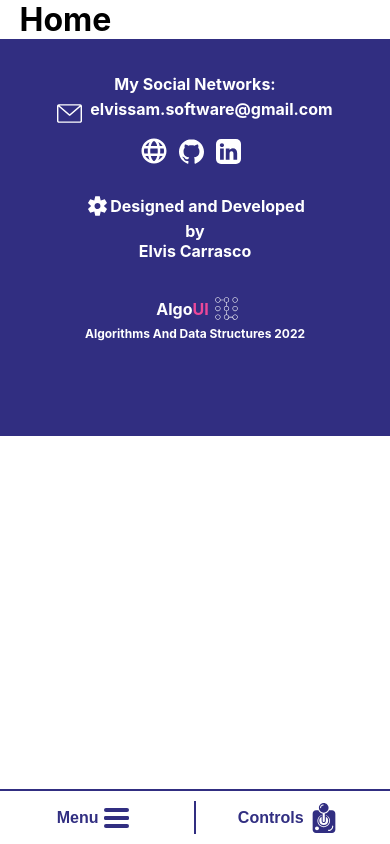
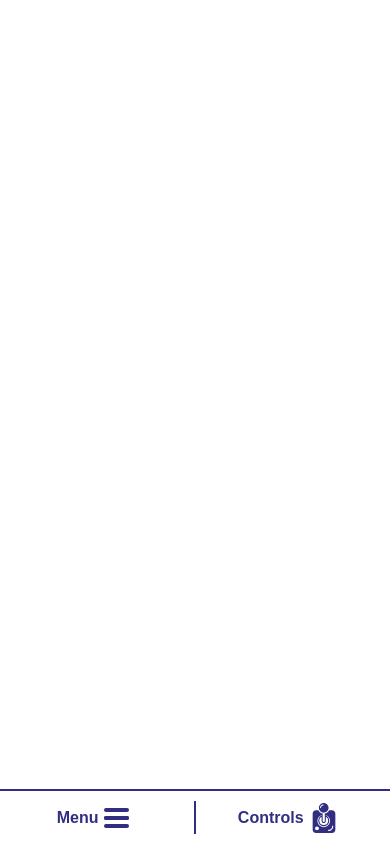
Before and after one commit to Elvissamir/Algoui, a React (Create React App) app: page / in a window 390 px wide. Both pictures are taken after a click on the button "Controls". Built offline with nearby package versions, Linux system fonts and the light colour scheme.

Commit message:
Extract logic for showing MobileControls component to ShowMobileControls component

```diff
--- a/src/layout/Layout.tsx
+++ b/src/layout/Layout.tsx
@@ -12,6 +12,7 @@ import MobileControlsContext from "../context/MobileControlsContext"
 import ShowMobileMenu from "./ShowMobileMenu"
 import ShowNavbar from "./ShowNavbar"
 import ShowMobilebar from "./ShowMobilebar"
+import ShowMobileControls from "./ShowMobileControls"
 
 const Layout = () => {
     const [showMenu, setShowMenu] = useState(false)
@@ -35,7 +36,8 @@ const Layout = () => {
             <ShowMobileMenu showMenu={showMenu} />
             <ShowNavbar />
             <MobileControlsContext.Provider value={{ mobileControls, setMobileControls }}>
-
+                <ShowMobileControls
+                    showControls={showControls} />
                 <ShowMobilebar
                     showMenu={showMenu}
                     toggleMenu={handleToggleMenu}
--- /dev/null
+++ b/src/layout/ShowMobileControls.tsx
@@ -0,0 +1,30 @@
+import { AnimatePresence, motion } from "framer-motion"
+import useWindowResize from "../hooks/useWindowResize"
+import MobileControls from "./MobileControls"
+
+interface ShowMobileControlsProps {
+    showControls: boolean
+}
+
+const ShowMobileControls = ({ showControls }: ShowMobileControlsProps) => {
+    const { windowSize } = useWindowResize()
+
+    return (
+        <>
+            { windowSize.width < 1024 &&
+                <AnimatePresence>
+                    { showControls &&
+                        <motion.div
+                            initial={{ translateX: '100%' }}
+                            animate={{ translateX: '0%' }}
+                            exit={{ translateX: '100%' }}
+                            transition={{ duration: 0.5, bounce: 0 }}
+                            className="mobile-controls-container">
+                                <MobileControls />
+                        </motion.div> }
+                </AnimatePresence>}
+        </>
+    )
+}
+
+export default ShowMobileControls
```
